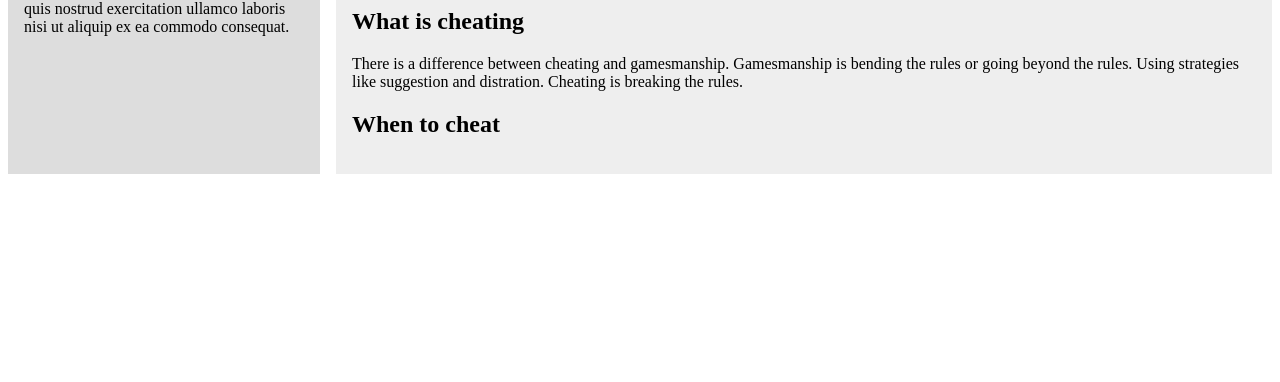
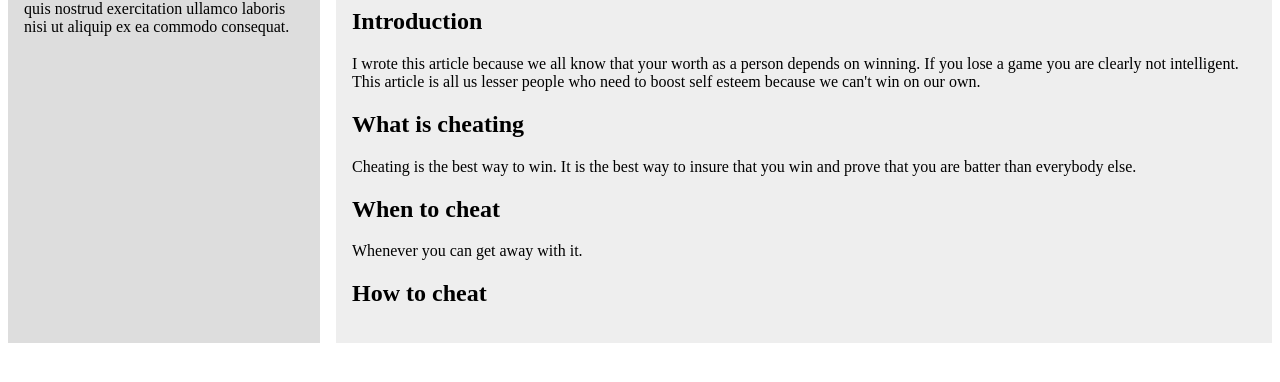
Before and after one commit to jefft515/jefft515.github.io, a plain HTML site: page index.html in a window 1280 px wide. Shown: the part 96-478 px from the top of the page. Drawn offline with Linux system fonts and the light colour scheme.

Commit message:
Update index.html

```diff
--- a/index.html
+++ b/index.html
@@ -14,12 +14,19 @@
         <div>
             <h1>Cheating at Boardgames</h1>
                 <article>
+                    <h2>Introduction</h2>
+                    <p>I wrote this article because we all know that your worth as a person depends on winning.  If you lose a game you
+                    are clearly not intelligent.  This article is all us lesser people who need to boost self esteem because we can't win
+                    on our own.</p>
+
                     <h2>What is cheating</h2>
-                    <p>There is a difference between cheating and gamesmanship. Gamesmanship is bending the rules or going beyond the rules.
-                        Using strategies like suggestion and distration.  Cheating is breaking the rules.</p>
-                </article>
-                <article>
+                    <p>Cheating is the best way to win.  It is the best way to insure that you win and prove that you are batter than
+                    everybody else.</p>
+
                     <h2>When to cheat</h2>
+                    <p>Whenever you can get away with it.</p>
+
+                    <h2>How to cheat</h2>
                     <p></p>
                 </article>
         </div>
```
